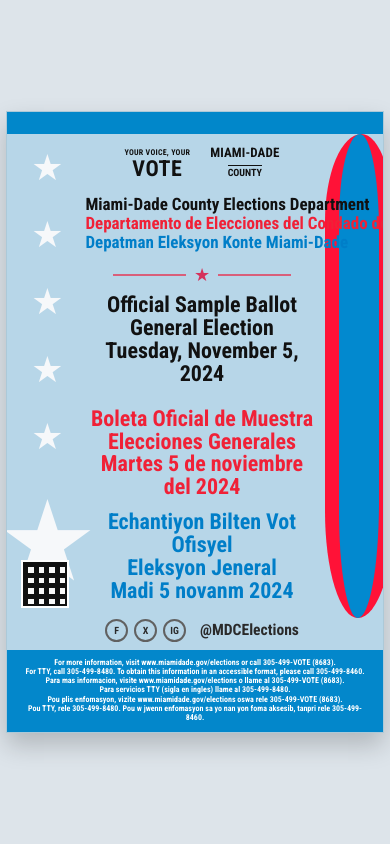
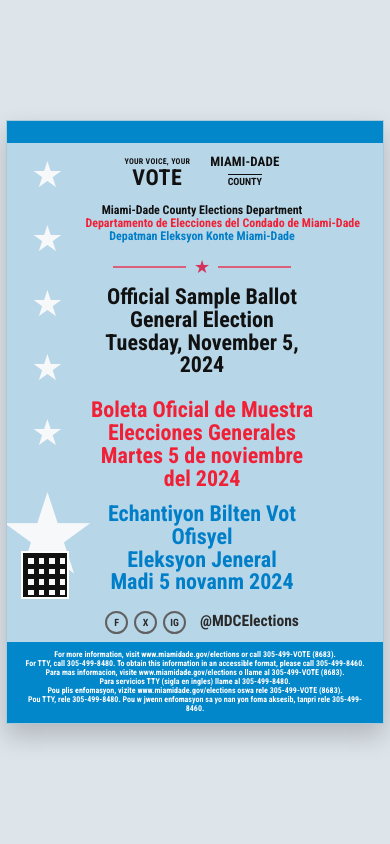
Before and after one commit to rhomere/digital-ballot, a Next.js app: page / in a window 390 px wide. Shown: the top 844 px of the page. Built offline with nearby package versions, Linux system fonts and the light colour scheme.

Commit message:
make page one text smaller on mobile and remove cover wave blue/red

```diff
--- a/src/app/globals.css
+++ b/src/app/globals.css
@@ -74,34 +74,6 @@
 .cover-star-large {
   font-size: 198px;
   margin-top: 0;
-}
-
-.cover-wave-wrap {
-  position: absolute;
-  top: 22px;
-  right: -8px;
-  bottom: 114px;
-  width: 184px;
-  z-index: 1;
-}
-
-.cover-wave-red,
-.cover-wave-blue {
-  position: absolute;
-  right: 0;
-  height: 100%;
-  border-radius: 52% 48% 53% 47% / 18% 20% 24% 22%;
-}
-
-.cover-wave-red {
-  width: 122px;
-  background: #ff1237;
-}
-
-.cover-wave-blue {
-  width: 76px;
-  right: 38px;
-  background: #0289cf;
 }
 
 .cover-content {
@@ -317,20 +289,6 @@
     font-size: 112px;
   }
 
-  .cover-wave-wrap {
-    width: 96px;
-    right: -12px;
-  }
-
-  .cover-wave-red {
-    width: 70px;
-  }
-
-  .cover-wave-blue {
-    width: 40px;
-    right: 16px;
-  }
-
   .cover-content {
     margin-left: 70px;
     margin-right: 56px;
@@ -361,7 +319,8 @@
   .cover-dept-en,
   .cover-dept-es,
   .cover-dept-ht {
-    font-size: clamp(17px, 4vw, 25px);
+    font-size: clamp(12px, 2.6vw, 18px);
+    text-align: center;
   }
 
   .cover-title-en,
--- a/src/app/page.tsx
+++ b/src/app/page.tsx
@@ -14,11 +14,6 @@
             <span className="cover-star">★</span>
             <span className="cover-star">★</span>
             <span className="cover-star cover-star-large">★</span>
-          </div>
-
-          <div className="cover-wave-wrap" aria-hidden="true">
-            <div className="cover-wave-red" />
-            <div className="cover-wave-blue" />
           </div>
 
           <div className="cover-content">
```
